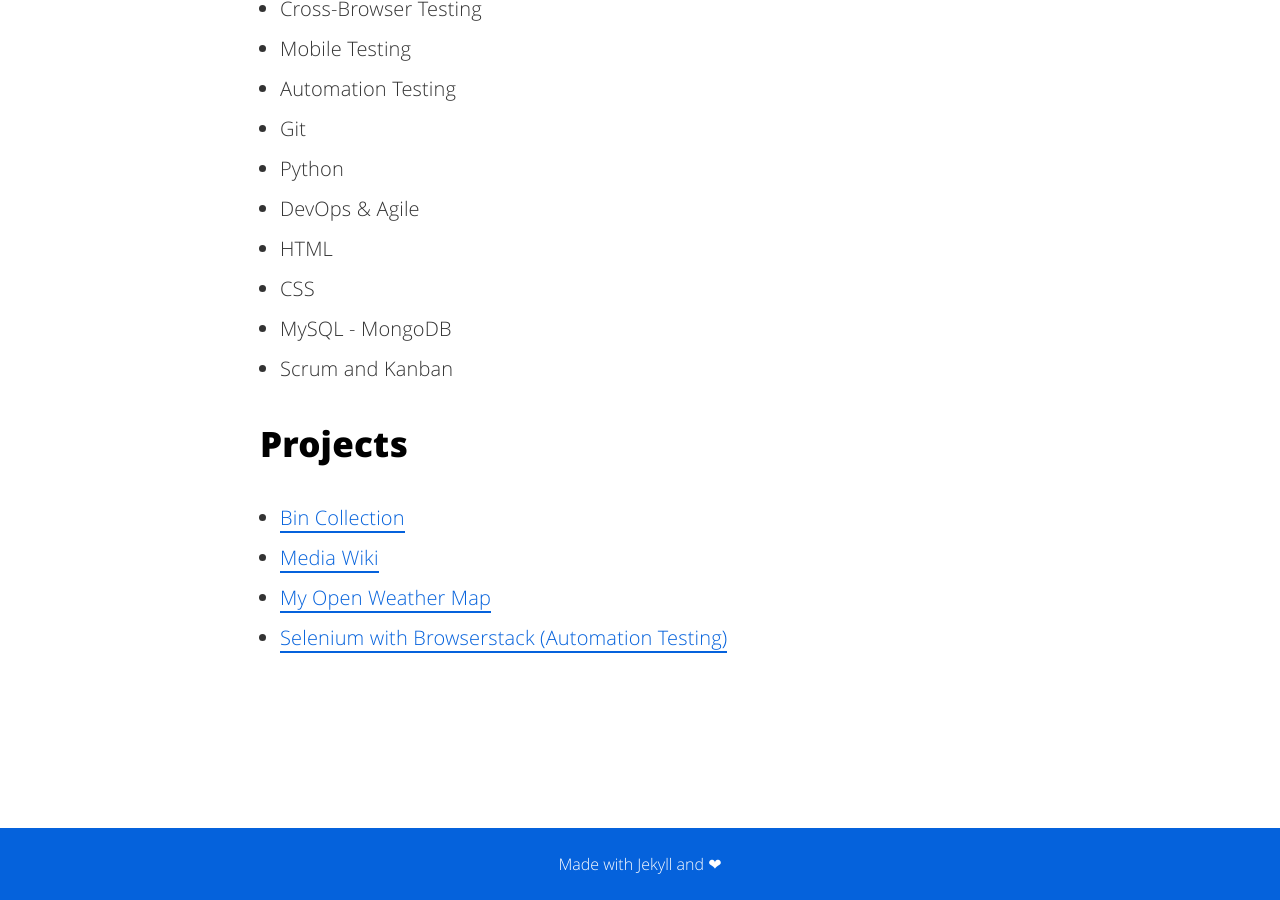
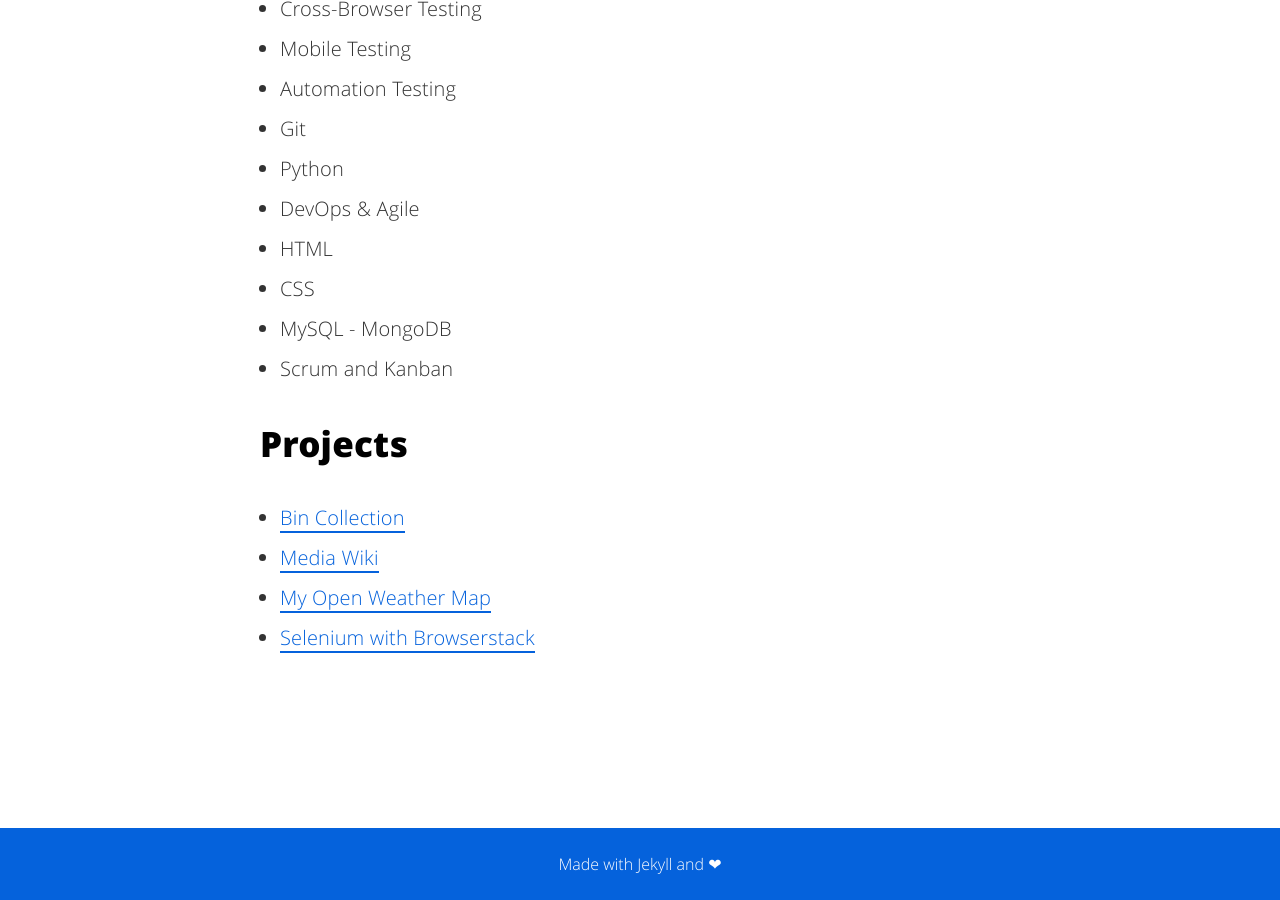
Before and after one commit to JuliaTorrejon/juliatorrejon.github.io, a Jekyll site: the page built from about.html, in a window 1280 px wide and 900 px high, scrolled down 1379 px. Built offline with Jekyll 4.4.1, drawn with Linux system fonts in a browser that asks for light colours.

Commit message:
Update about.html

```diff
--- a/about.html
+++ b/about.html
@@ -36,5 +36,5 @@ description: "Advocating for a better world"
 	<li><a href="https://github.com/JuliaTorrejon/bin_collection">Bin Collection</a></li>
 	<li><a href="https://github.com/JuliaTorrejon/mediawiki-docker_compose">Media Wiki</a></li>
 	<li><a href="https://github.com/JuliaTorrejon/devops-pyhton_weather_api_client">My Open Weather Map</a></li>
-	<li><a href="https://gitlab.developers.cam.ac.uk/jt654/browserstack">Selenium with Browserstack (Automation Testing)</a></li>
+	<li><a href="https://gitlab.developers.cam.ac.uk/jt654/browserstack">Selenium with Browserstack</a></li>
 </ul>
```
